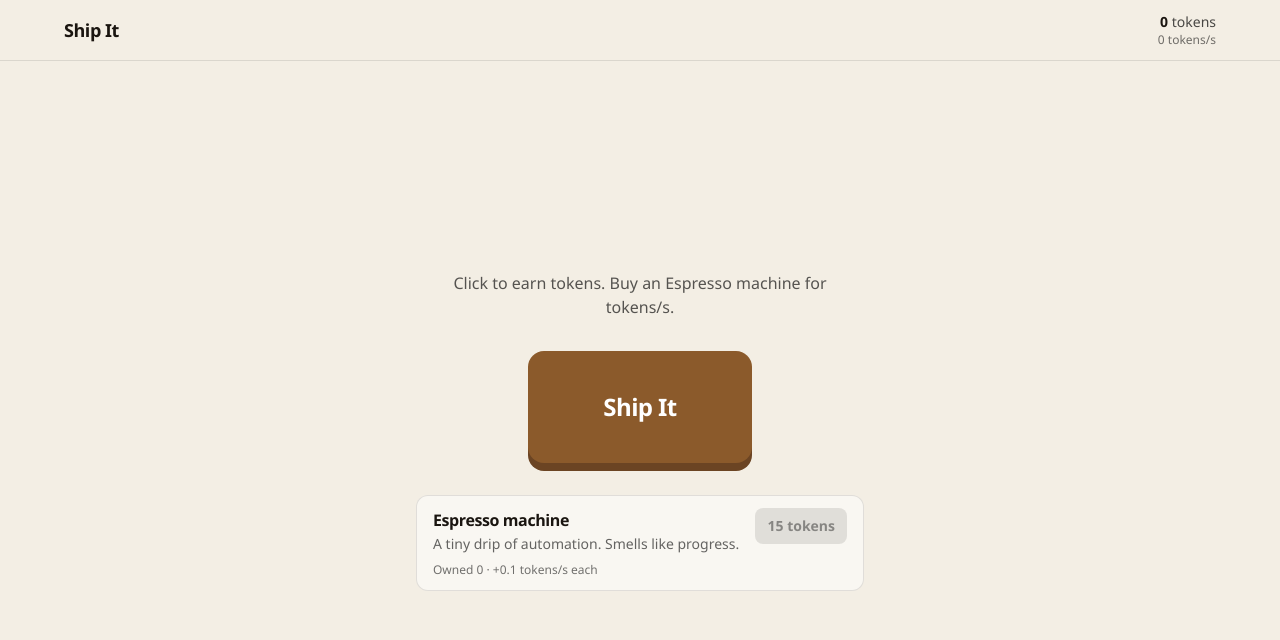
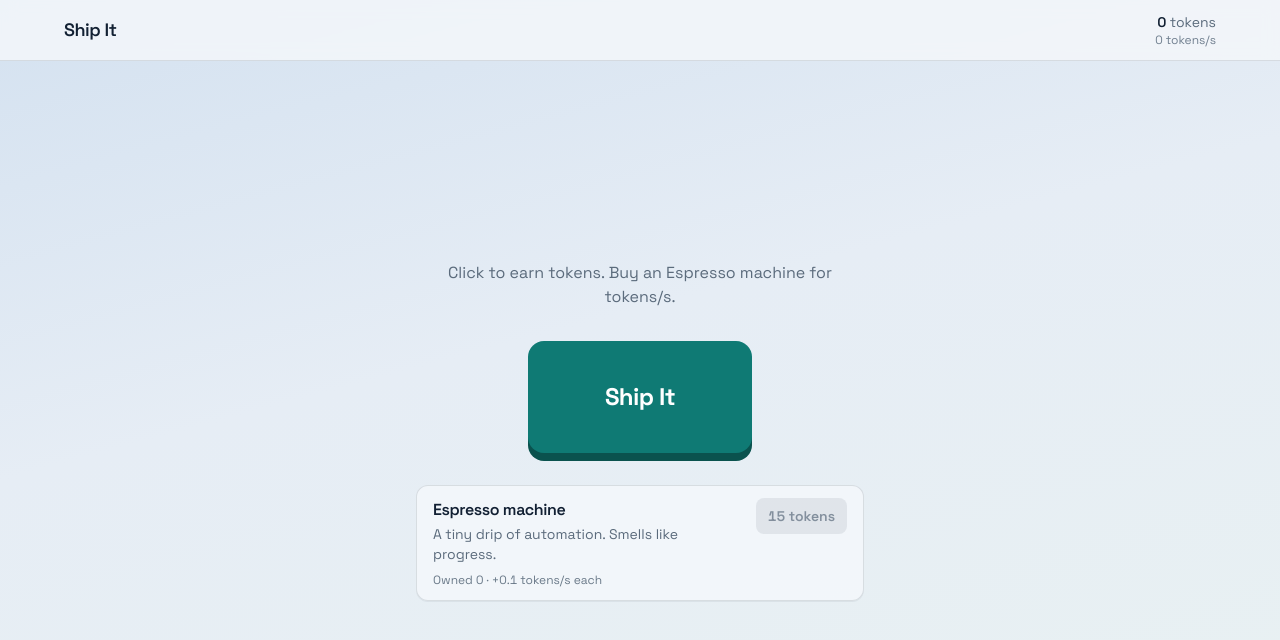
Before and after one commit to joaovictornsv/ship-it, a React (Vite) app: page / in a window 1280 px wide. Shown: the top 640 px of the page. Built offline with nearby package versions, Linux system fonts and the light colour scheme.

Commit message:
Shift shell palette to cool slate and deploy teal.
Coffee browns leave the chrome so tokens and CI shipping read as the brand, while espresso stays scene flavor.

```diff
--- a/index.html
+++ b/index.html
@@ -3,6 +3,12 @@
   <head>
     <meta charset="UTF-8" />
     <link rel="icon" type="image/svg+xml" href="/favicon.svg" />
+    <link rel="preconnect" href="https://fonts.googleapis.com" />
+    <link rel="preconnect" href="https://fonts.gstatic.com" crossorigin />
+    <link
+      href="https://fonts.googleapis.com/css2?family=Space+Grotesk:wght@400;500;600;700&display=swap"
+      rel="stylesheet"
+    />
     <meta name="viewport" content="width=device-width, initial-scale=1.0" />
     <meta
       name="description"
--- a/src/app/App.tsx
+++ b/src/app/App.tsx
@@ -6,9 +6,11 @@ export function App() {
 
   return (
     <div className="flex min-h-dvh flex-col">
-      <header className="border-b border-black/10 px-4 py-3">
+      <header className="border-b border-[var(--ship-line)] bg-[color-mix(in_srgb,var(--ship-bg-elevated)_82%,transparent)] px-4 py-3 backdrop-blur-sm">
         <div className="mx-auto flex max-w-6xl items-center justify-between gap-4">
-          <p className="text-lg font-semibold tracking-tight">Ship It</p>
+          <p className="text-lg font-semibold tracking-tight text-[var(--ship-ink)]">
+            Ship It
+          </p>
           <TokensBank />
         </div>
       </header>
@@ -16,7 +18,7 @@ export function App() {
       <main className="mx-auto flex w-full max-w-6xl flex-1 flex-col items-center justify-center gap-8 px-4 py-10 text-center">
         <div className="flex flex-col items-center gap-2">
           <h1 className="sr-only">Ship It</h1>
-          <p className="max-w-sm text-base text-black/65">
+          <p className="max-w-sm text-base text-[var(--ship-muted)]">
             Click to earn tokens. Buy an Espresso machine for tokens/s.
           </p>
         </div>
--- a/src/features/click/ShipItButton.tsx
+++ b/src/features/click/ShipItButton.tsx
@@ -45,10 +45,10 @@ export function ShipItButton() {
         type="button"
         className={[
           'ship-it-button relative z-10 min-h-28 min-w-56 rounded-2xl bg-[var(--ship-accent)] px-12 py-8',
-          'text-2xl font-bold tracking-tight text-white shadow-[0_8px_0_#6b4423]',
+          'text-2xl font-bold tracking-tight text-white',
           'transition-[filter] hover:brightness-110',
           'focus-visible:outline focus-visible:outline-2 focus-visible:outline-offset-4 focus-visible:outline-[var(--ship-accent)]',
-          'active:translate-y-1 active:shadow-[0_4px_0_#6b4423]',
+          'active:translate-y-1',
           shipping ? 'ship-it-shipping' : '',
         ].join(' ')}
         aria-label="Ship It — earn tokens"
--- a/src/features/click/TokensBank.tsx
+++ b/src/features/click/TokensBank.tsx
@@ -20,14 +20,17 @@ export function TokensBank() {
   const tokenLabel = Math.floor(tokens) === 1 ? 'token' : 'tokens';
 
   return (
-    <div className="text-right text-sm tabular-nums text-black/70">
+    <div className="text-right text-sm tabular-nums text-[var(--ship-muted)]">
       <p aria-live="polite">
         <span className="font-semibold text-[var(--ship-ink)]">
           {formatTokens(tokens)}
         </span>{' '}
         {tokenLabel}
       </p>
-      <p className="text-xs text-black/55" aria-live="polite">
+      <p
+        className="text-xs text-[color-mix(in_srgb,var(--ship-muted)_85%,transparent)]"
+        aria-live="polite"
+      >
         {formatRate(tps)} tokens/s
       </p>
     </div>
--- a/src/features/shop/EspressoBuyRow.tsx
+++ b/src/features/shop/EspressoBuyRow.tsx
@@ -20,18 +20,18 @@ export function EspressoBuyRow() {
 
   return (
     <section
-      className="w-full max-w-md rounded-xl border border-black/10 bg-white/50 px-4 py-3 text-left"
+      className="w-full max-w-md rounded-xl border border-[var(--ship-line)] bg-[color-mix(in_srgb,var(--ship-bg-elevated)_88%,transparent)] px-4 py-3 text-left shadow-[0_1px_0_color-mix(in_srgb,var(--ship-ink)_6%,transparent)]"
       aria-label="Espresso machine"
     >
       <div className="flex items-start justify-between gap-3">
         <div className="min-w-0">
-          <h2 className="text-base font-semibold tracking-tight">
+          <h2 className="text-base font-semibold tracking-tight text-[var(--ship-ink)]">
             {ESPRESSO_MACHINE.name}
           </h2>
-          <p className="mt-0.5 text-sm text-black/60">
+          <p className="mt-0.5 text-sm text-[var(--ship-muted)]">
             {ESPRESSO_MACHINE.blurb}
           </p>
-          <p className="mt-2 text-xs tabular-nums text-black/55">
+          <p className="mt-2 text-xs tabular-nums text-[color-mix(in_srgb,var(--ship-muted)_90%,transparent)]">
             Owned {owned} · +{ESPRESSO_MACHINE.tokensPerSecond} tokens/s each
           </p>
         </div>
@@ -42,7 +42,7 @@ export function EspressoBuyRow() {
             'focus-visible:outline focus-visible:outline-2 focus-visible:outline-offset-2 focus-visible:outline-[var(--ship-accent)]',
             canAfford
               ? 'bg-[var(--ship-accent)] text-white hover:brightness-110'
-              : 'cursor-not-allowed bg-black/10 text-black/40',
+              : 'cursor-not-allowed bg-[color-mix(in_srgb,var(--ship-ink)_8%,transparent)] text-[color-mix(in_srgb,var(--ship-muted)_70%,transparent)]',
           ].join(' ')}
           disabled={!canAfford}
           aria-label={`Buy ${ESPRESSO_MACHINE.name} for ${formatCost(cost)} tokens`}
--- a/src/styles/index.css
+++ b/src/styles/index.css
@@ -2,9 +2,14 @@
 
 :root {
   color-scheme: light;
-  --ship-bg: #f3eee4;
-  --ship-ink: #1a1510;
-  --ship-accent: #8b5a2b;
+  /* Shipping / CI dock — cool slate chrome + deploy teal (not coffee brown). */
+  --ship-bg: #e6edf5;
+  --ship-bg-elevated: #f4f7fb;
+  --ship-ink: #122033;
+  --ship-muted: #5b6b7c;
+  --ship-accent: #0f7a74;
+  --ship-accent-deep: #0a524e;
+  --ship-line: color-mix(in srgb, var(--ship-ink) 12%, transparent);
 }
 
 html,
@@ -15,9 +20,23 @@ body,
 
 body {
   margin: 0;
-  background: var(--ship-bg);
   color: var(--ship-ink);
-  font-family: 'Segoe UI', ui-sans-serif, system-ui, sans-serif;
+  font-family: 'Space Grotesk', ui-sans-serif, system-ui, sans-serif;
+  background-color: var(--ship-bg);
+  background-image:
+    linear-gradient(
+      165deg,
+      color-mix(in srgb, #c5d8ec 55%, var(--ship-bg)) 0%,
+      var(--ship-bg) 42%,
+      color-mix(in srgb, #d7e8e4 40%, var(--ship-bg-elevated)) 100%
+    ),
+    linear-gradient(var(--ship-line) 1px, transparent 1px),
+    linear-gradient(90deg, var(--ship-line) 1px, transparent 1px);
+  background-size:
+    auto,
+    28px 28px,
+    28px 28px;
+  background-attachment: fixed;
 }
 
 @keyframes ship-press {
@@ -43,6 +62,14 @@ body {
   }
 }
 
+.ship-it-button {
+  box-shadow: 0 8px 0 var(--ship-accent-deep);
+}
+
+.ship-it-button:active {
+  box-shadow: 0 4px 0 var(--ship-accent-deep);
+}
+
 .ship-it-shipping {
   animation: ship-press 180ms ease-out;
 }
```
Also changed, not shown: 1 other file (tests, documents, lock files or other folders).
